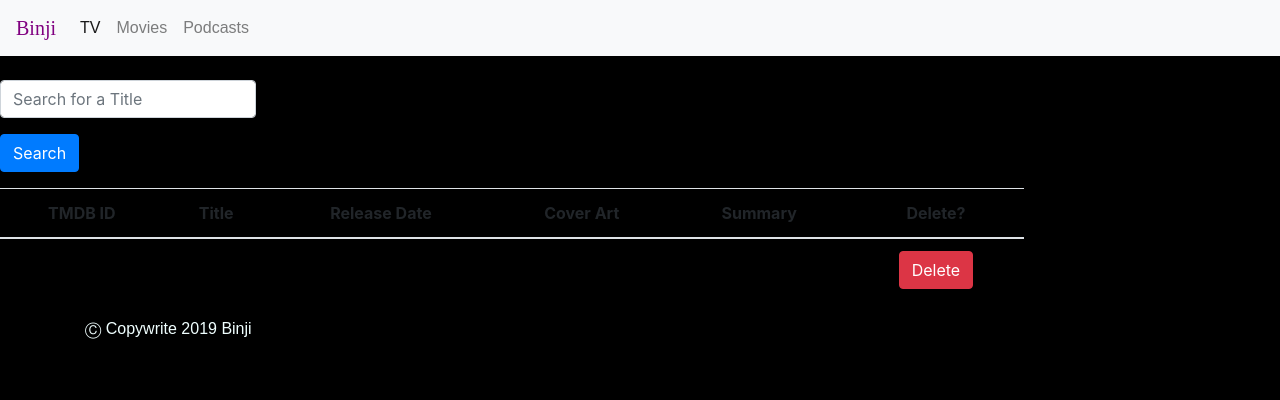
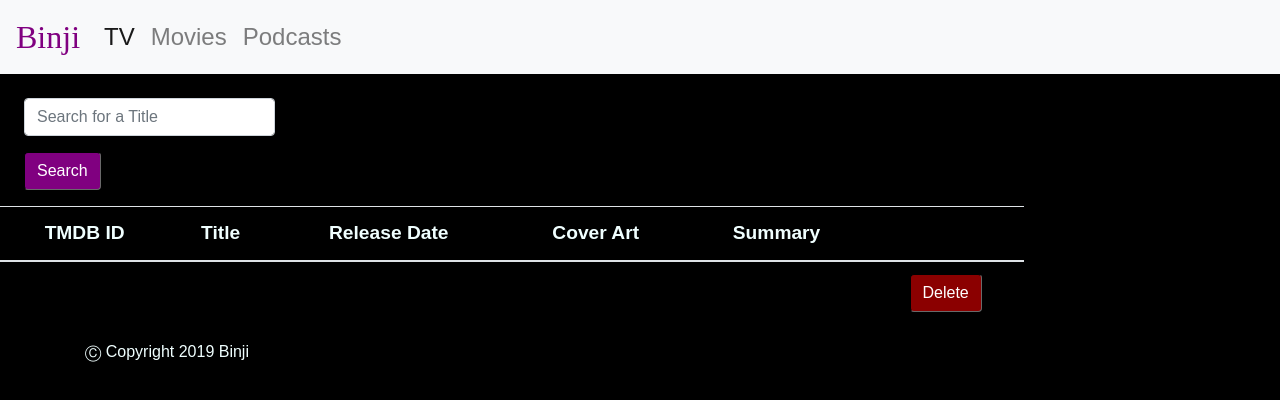
Before and after one commit to robconway12/Binji, a React (Create React App) app: page / in a window 1280 px wide. Shown: the top 400 px of the page. Built offline with nearby package versions, Linux system fonts and the light colour scheme.

Commit message:
added CSS

```diff
--- a/src/components/Footer.jsx
+++ b/src/components/Footer.jsx
@@ -3,7 +3,7 @@ import '../App.css';
 
 const Footer = props => (
   <div className="container" id="footer-container">
-      <p id="footer-copywrite">&#9400; Copywrite 2019  Binji</p>
+      <p id="footer-copyright">&#9400; Copyright 2019  Binji</p>
   </div>
 );
 
--- a/src/components/MainPage.jsx
+++ b/src/components/MainPage.jsx
@@ -20,7 +20,7 @@ function MainPage() {
                     <th>Release Date</th>
                     <th>Cover Art</th>
                     <th>Summary</th>
-                    <th>Delete?</th>
+                    <th></th>
                 </tr>
             </thead>
             <tbody>
--- a/src/components/SearchForm.js
+++ b/src/components/SearchForm.js
@@ -31,7 +31,7 @@ class SearchForm extends Component {
     // Notice how each input has a `value`, `name`, and `onChange` prop
     return (
  <form>
-      <div className="form-group">
+      <div className="form-group ml-4">
 
         <input
           onChange={this.handleInputChange}
--- a/src/index.css
+++ b/src/index.css
@@ -17,6 +17,26 @@ code {
 #nav-BinjiLogo {
   color: purple;
   font-family: 'Oleo Script', cursive;
+  font-size: 2em;
+}
+
+#search {
+  font-family: 'Saira Extra Condensed', sans-serif;
+}
+
+.btn {
+  font-family: 'Saira Extra Condensed', sans-serif;
+  border-color: dimgray;
+  border-top-color: black;
+  border-left-color: black;
+}
+
+.btn-primary {
+  background-color: purple;
+}
+
+.btn-danger {
+  background-color: darkred;
 }
 
 body {
@@ -25,9 +45,16 @@ body {
 
 .navbar-nav{
   font-family: 'Saira Extra Condensed', sans-serif;
+  font-size: 1.5em;
 }
 
-#footer-copywrite {
+#footer-copyright {
   font-family: 'Saira Extra Condensed', sans-serif;
   color: azure;
 }
+
+th {
+  font-family: 'Saira Extra Condensed', sans-serif;
+  color: azure;
+  font-size: 1.2em;
+}
```
